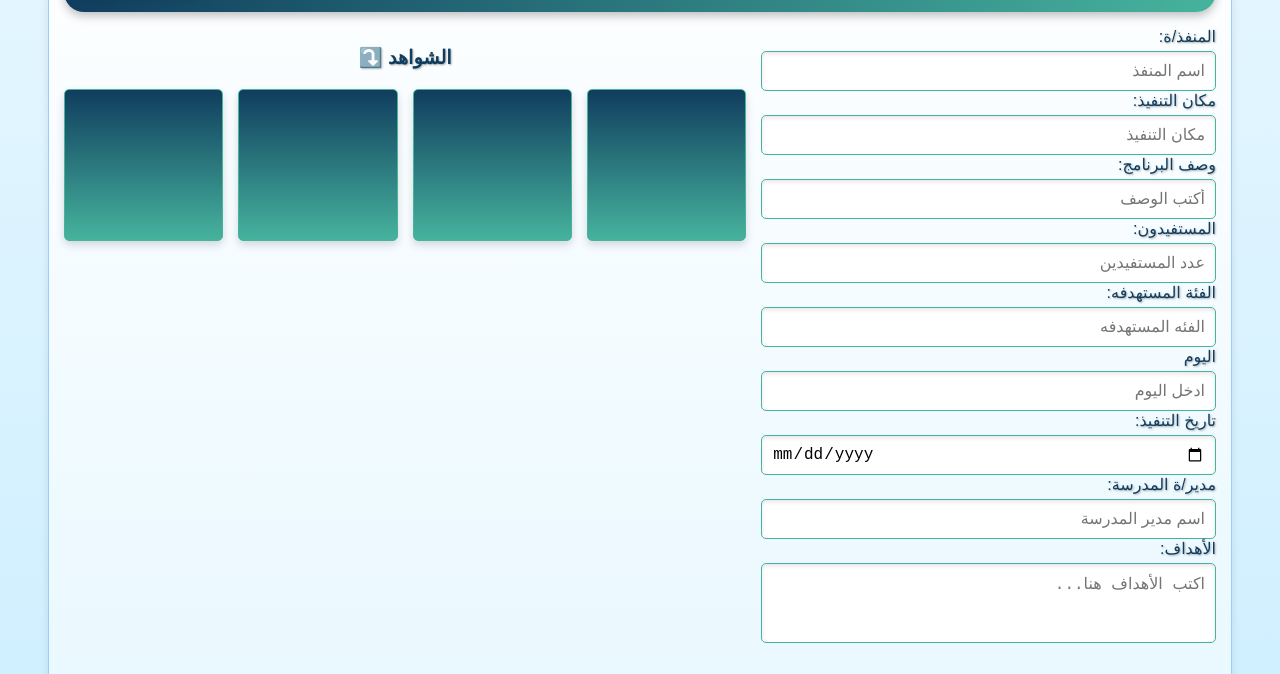
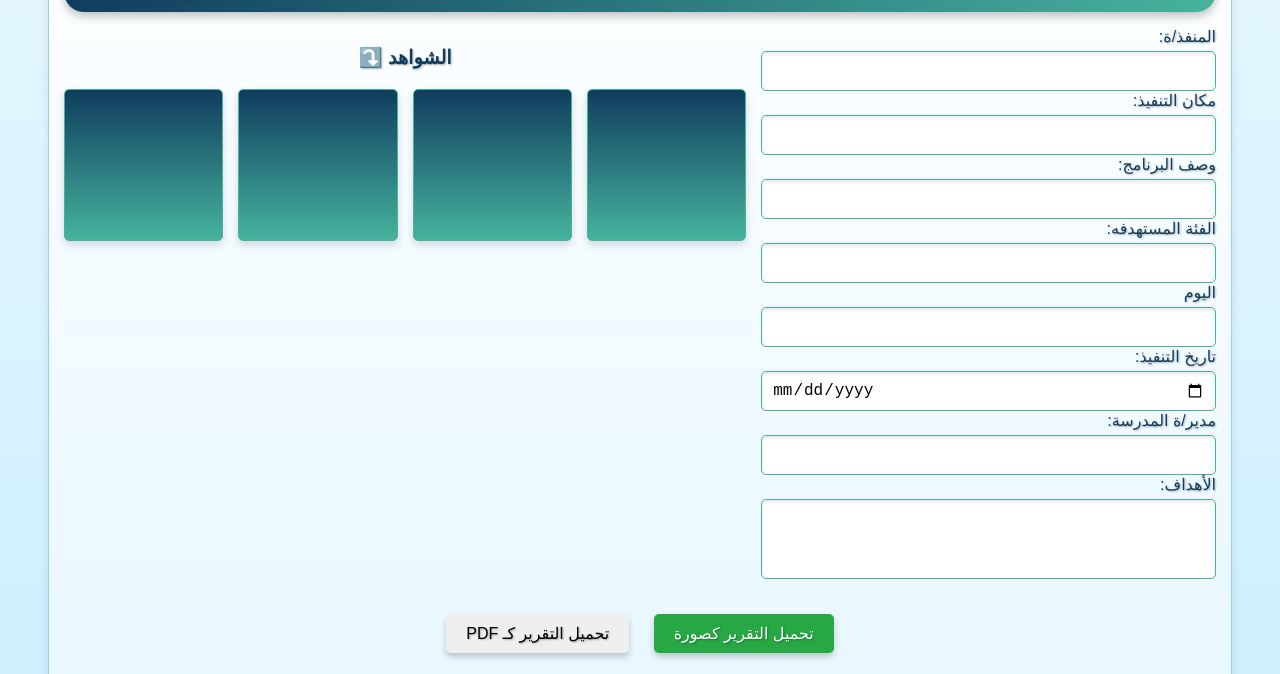
Before and after one commit to Alfale7/Update, a plain HTML site: page salah.html in a window 1280 px wide. Shown: the part 126-800 px from the top of the page. Drawn offline with nearby package versions, Linux system fonts and the light colour scheme.

Commit message:
Add files via upload

```diff
--- a/salah.html
+++ b/salah.html
@@ -28,32 +28,28 @@
         <div class="fields">
             <div class="field">
                 <label for="name">المنفذ/ة:</label>
-                <input type="text" id="name" placeholder="اسم المنفذ">
+                <input type="text" id="name" placeholder=>
             </div>
 
             <div class="field">
                 <label for="location">مكان التنفيذ:</label>
-                <input type="text" id="location" placeholder="مكان التنفيذ">
+                <input type="text" id="location" placeholder=>
             </div>
 
              <div class="field">
                 <label for="location">وصف البرنامج:</label>
-                <input type="text" id="location" placeholder="أكتب الوصف">
+                <input type="text" id="location" placeholder=>
             </div>
 
-            <div class="field">
-                <label for="beneficiaries">المستفيدون:</label>
-                <input type="text" id="beneficiaries" placeholder="عدد المستفيدين">
-            </div>
 
       <div class="field">
                 <label for="beneficiaries">الفئة المستهدفه:</label>
-                <input type="text" id="beneficiaries" placeholder="الفئه المستهدفه">
+                <input type="text" id="beneficiaries" placeholder=>
             </div>
 
   <div class="field">
                 <label for="beneficiaries">اليوم</label>
-                <input type="text" id="beneficiaries" placeholder="ادخل اليوم">
+                <input type="text" id="beneficiaries" placeholder=>
             </div>
 
             <div class="field">
@@ -63,12 +59,12 @@
 
             <div class="field">
                 <label for="manager">مدير/ة المدرسة:</label>
-                <input type="text" id="manager" placeholder="اسم مدير المدرسة">
+                <input type="text" id="manager" placeholder=>
             </div>
 
             <div class="field">
                 <label for="objectives">الأهداف:</label>
-                <textarea id="objectives" rows="4" placeholder="اكتب الأهداف هنا..."></textarea>
+                <textarea id="objectives" rows="4" placeholder=></textarea>
             </div>
         </div>
 
```
